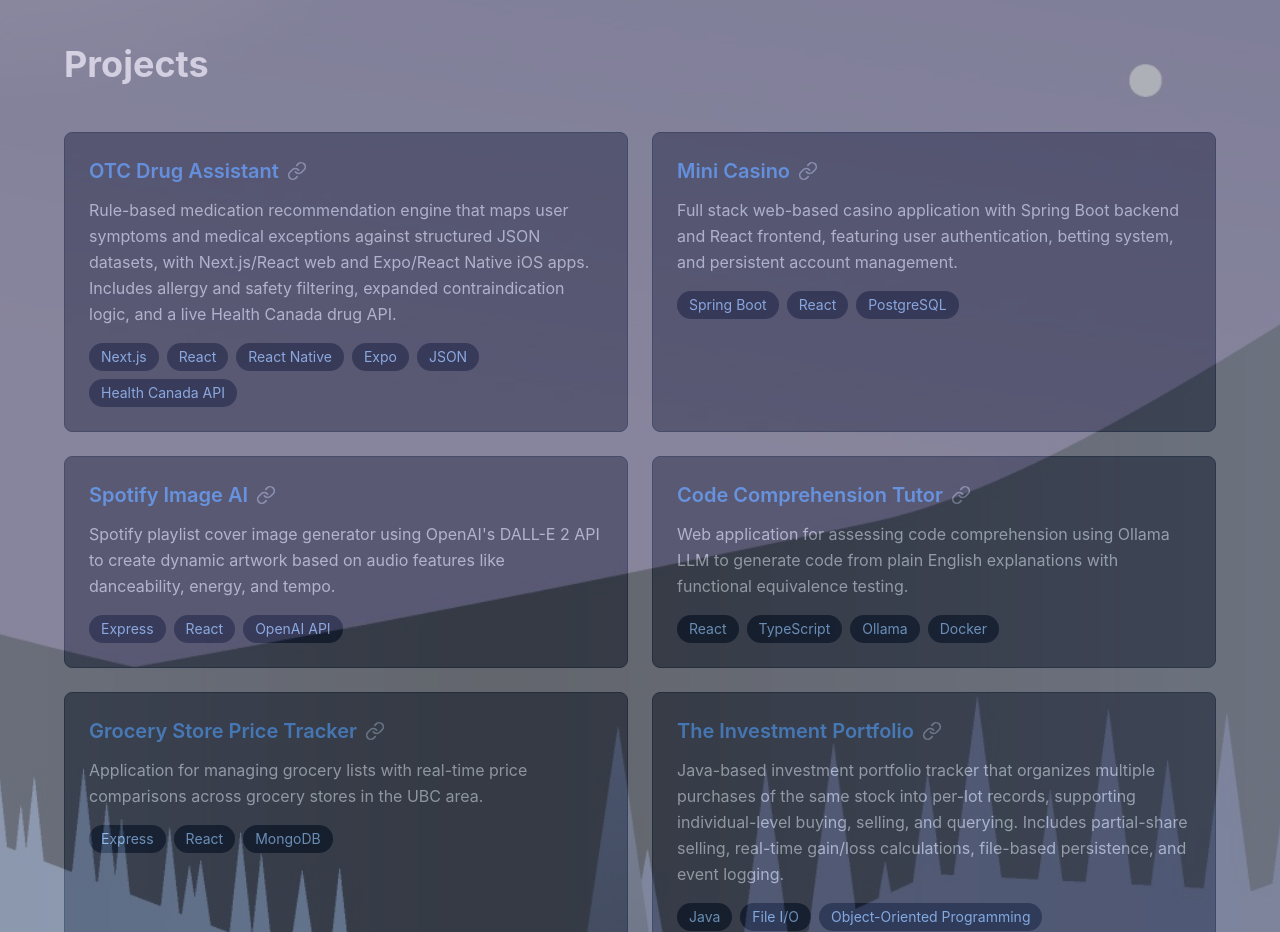
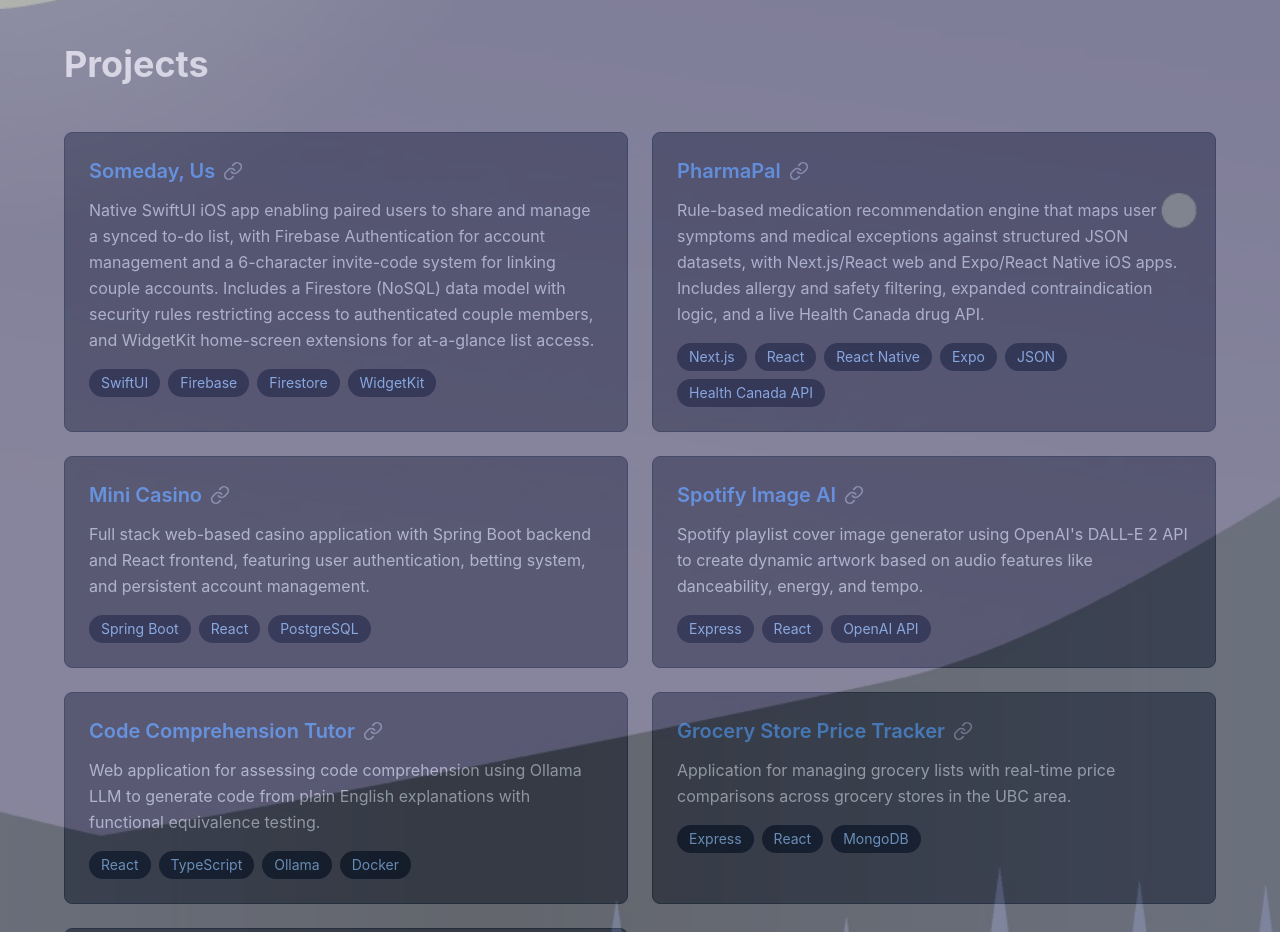
Before and after one commit to AndePark/Personal_Website, a React (Create React App) app in the folder frontend/: page / in a window 1280 px wide. Shown: the part 1880-2812 px from the top of the page. Built offline with nearby package versions, Linux system fonts and the light colour scheme.

Commit message:
Updated Project List

```diff
--- a/frontend/src/App.js
+++ b/frontend/src/App.js
@@ -61,10 +61,16 @@
 
   const projects = [
     {
-      title: "OTC Drug Assistant",
+      title: "Someday, Us",
+      description: "Native SwiftUI iOS app enabling paired users to share and manage a synced to-do list, with Firebase Authentication for account management and a 6-character invite-code system for linking couple accounts. Includes a Firestore (NoSQL) data model with security rules restricting access to authenticated couple members, and WidgetKit home-screen extensions for at-a-glance list access.",
+      tech: ["SwiftUI", "Firebase", "Firestore", "WidgetKit"],
+      link: "https://github.com/AndePark/Someday-Us"
+    },
+    {
+      title: "PharmaPal",
       description: "Rule-based medication recommendation engine that maps user symptoms and medical exceptions against structured JSON datasets, with Next.js/React web and Expo/React Native iOS apps. Includes allergy and safety filtering, expanded contraindication logic, and a live Health Canada drug API.",
       tech: ["Next.js", "React", "React Native", "Expo", "JSON", "Health Canada API"],
-      link: "https://github.com/AndePark/Drug-Assistant"
+      link: "https://github.com/AndePark/PharmaPal"
     },
     {
       title: "Mini Casino",
```
